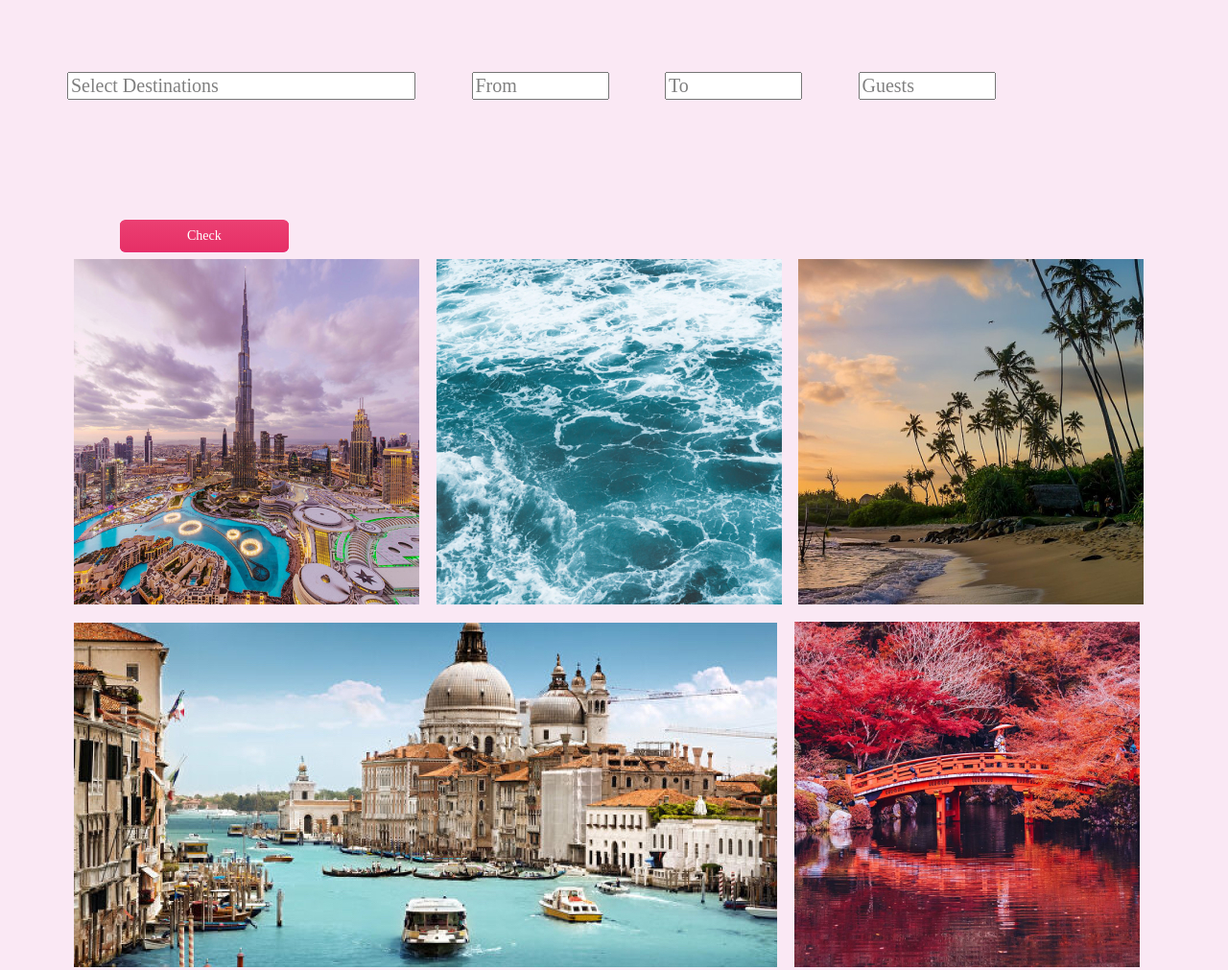
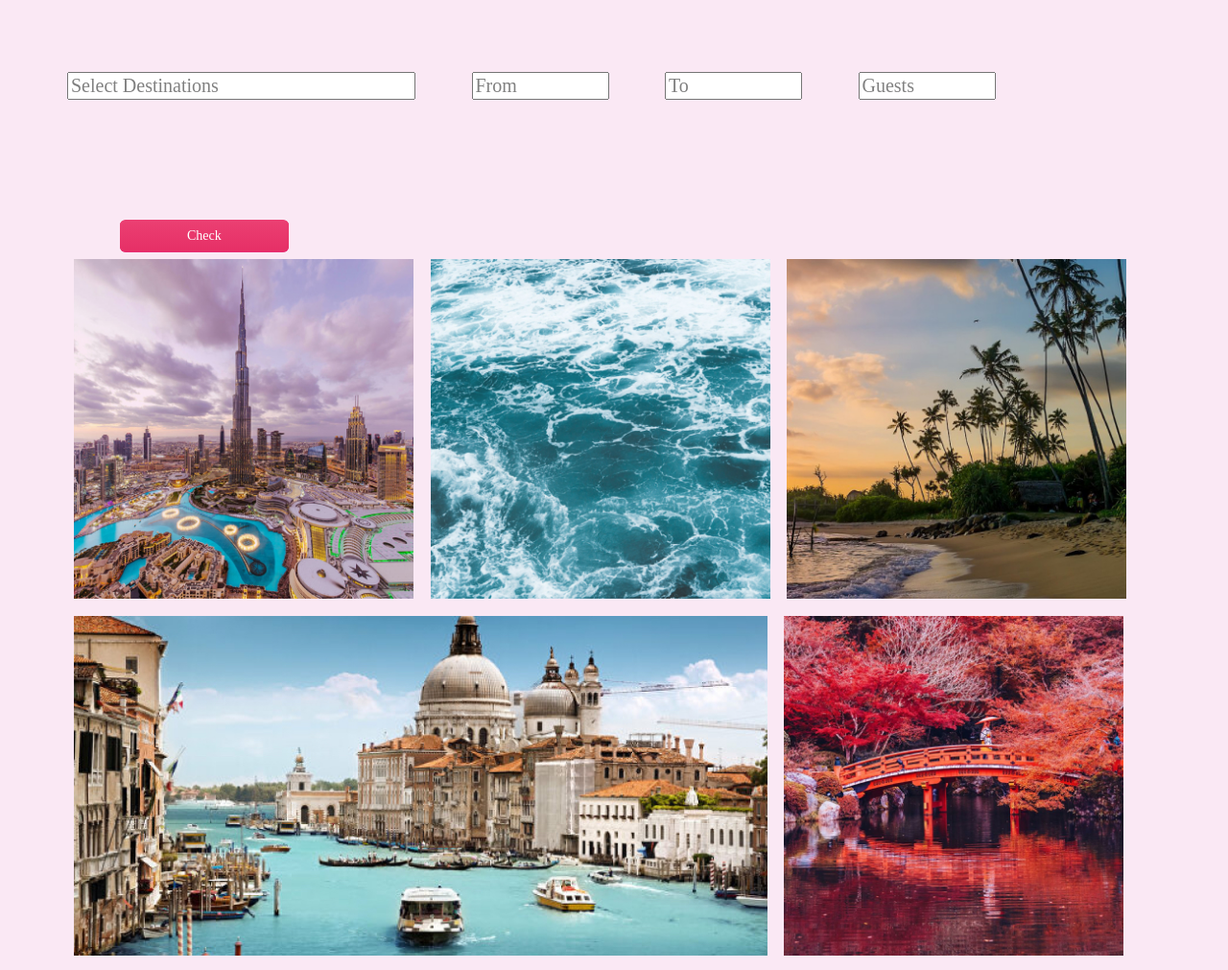
Before and after one commit to ke1802rer8/ke1802rer8.github.io, a plain HTML site: page index.html in a window 1280 px wide. Shown: the part 687-1698 px from the top of the page at 96% size. Drawn offline with nearby package versions, Linux system fonts and the light colour scheme; a web font is replaced by a local one.

Commit message:
Update style.css

```diff
--- a/css/style.css
+++ b/css/style.css
@@ -89,17 +89,22 @@ body{
     padding-top: 50px;
     max-width: 252px;
     margin: 0 auto;
+    width: 100%;
 }
 .section-form{
 
   background-position: center;
+  position: relative;
   max-width: 1140px;
   margin: 0 auto;
+  width: 100%;
 
 }
 .slider-three{
   max-width: 1140px;
   margin: 0 auto;
+  width: 100%;
+  position: relative;
 }
 .slider-four{
   max-width: 1140px;
@@ -270,8 +275,12 @@ body{
   a.button23 :hover:after {transition: 0s ease opacity .4s, .2s ease height .4s , .2s ease width .6s;}
   a.button23 :hover {background: rgba(255,255,255,.2);}
 
-  .about_foto{
+  .about_foto img{
     white-space: normal;
+    height: 100%;
+    max-height: 354px;
+    max-width: 751px;
+    width: 100%;
   }
   .about-fotos d2 + d2{
     padding-left: 30px;
@@ -295,6 +304,9 @@ body{
     display: flex;
     justify-content: space-between;
     padding: 66px 0px 66px;
+    position: relative;
+
+
   }
 
   .end_items{
```
